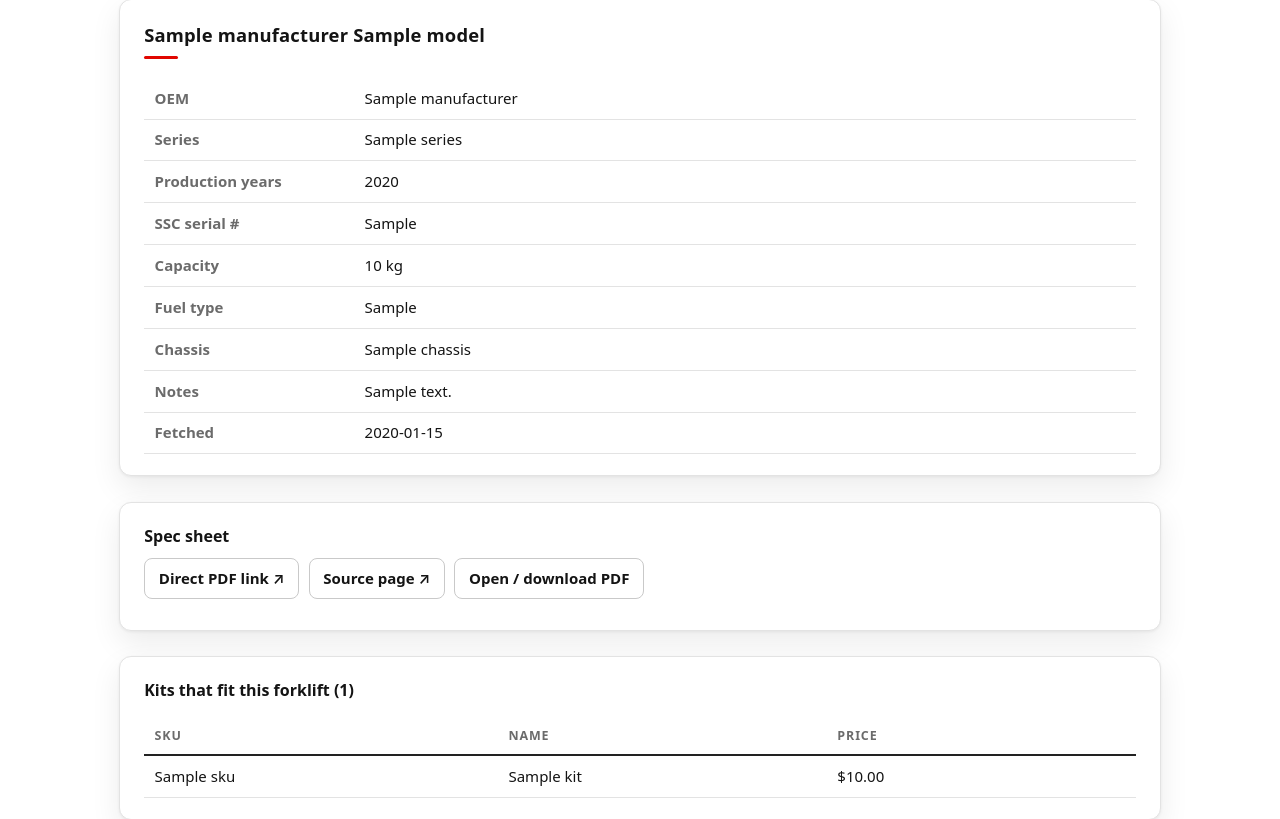
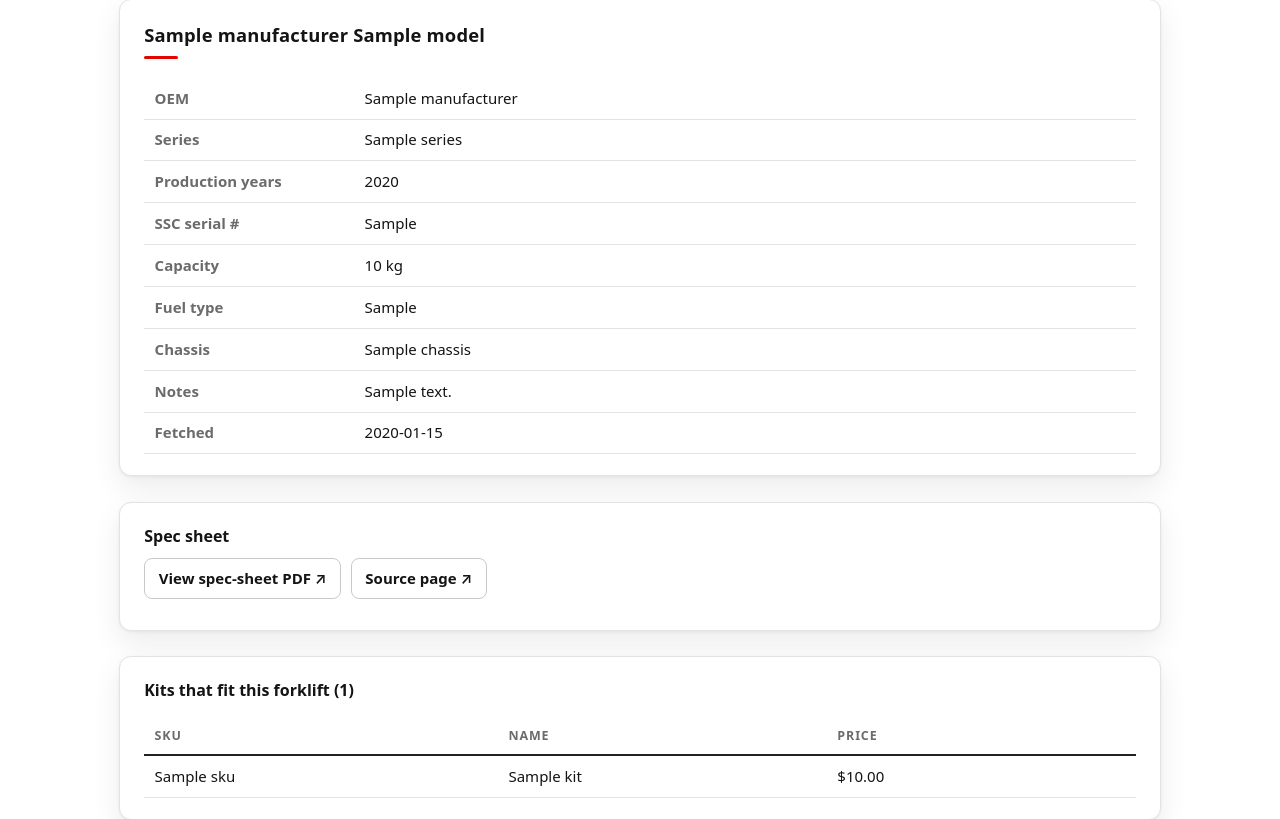
Before and after one commit to lapisspider/forklift_database, a FastAPI app: template app/templates/detail.html in a window 1280 px wide. Shown: the part 112-931 px from the top of the page. Run offline with FastAPI, Linux system fonts and the light colour scheme; a user stored in the database is signed in; tables that the repository leaves empty hold one stand-in row (values such as "Sample post"); the template is opened without the code that fills it: most values are stand-ins (such as "Sample title", 1, 10 or a date in 2020).

Commit message:
Fix BYD spec-sheet links (real sources/PDFs); make PDF button robust (redirect, no broken proxy)

```diff
--- a/app/main.py
+++ b/app/main.py
@@ -395,7 +395,10 @@ def delete_user(uid: int, request: Request, db: Session = Depends(get_db)):
 # ----------------------------------------------------------------------------
 @app.get("/forklift/{fid}/pdf")
 def get_pdf(fid: int, db: Session = Depends(get_db)):
-    """Return the archived PDF if saved, else stream it live from the source."""
+    """Serve the locally archived PDF if saved; otherwise redirect the browser to
+    the spec-sheet link. We never proxy remote content as a PDF — many sources
+    403 the server or return HTML, which would produce a broken 'PDF'. The
+    browser handles the real link (PDF or page) directly."""
     fk = db.get(Forklift, fid)
     if not fk:
         raise HTTPException(404, "Forklift not found")
@@ -406,16 +409,8 @@ def get_pdf(fid: int, db: Session = Depends(get_db)):
 
     target = fk.pdf_url or fk.source_url
     if not target:
-        raise HTTPException(404, "No PDF or source link on this record.")
-
-    try:
-        r = httpx.get(target, follow_redirects=True, timeout=30)
-        r.raise_for_status()
-    except httpx.HTTPError as e:
-        raise HTTPException(502, f"Could not fetch the PDF from source: {e}")
-
-    media = r.headers.get("content-type", "application/pdf")
-    return Response(r.content, media_type=media)
+        raise HTTPException(404, "No spec-sheet link on this record.")
+    return RedirectResponse(target, status_code=307)
 
 
 @app.post("/forklift/{fid}/archive-pdf")
--- a/app/templates/detail.html
+++ b/app/templates/detail.html
@@ -35,23 +35,23 @@
 
 <section class="panel">
   <h3>Spec sheet</h3>
-  {% if fk.source_url or fk.pdf_url %}
+  {% if fk.pdf_url or fk.source_url or fk.pdf_path %}
     <div class="row">
-      {% if fk.pdf_url %}<a class="button" href="{{ fk.pdf_url }}" target="_blank">Direct PDF link ↗</a>{% endif %}
+      {% if fk.pdf_url %}<a class="button" href="{{ fk.pdf_url }}" target="_blank">View spec-sheet PDF ↗</a>{% endif %}
       {% if fk.source_url %}<a class="button" href="{{ fk.source_url }}" target="_blank">Source page ↗</a>{% endif %}
-      <a class="button" href="/forklift/{{ fk.id }}/pdf" target="_blank">Open / download PDF</a>
+      {% if fk.pdf_path %}<a class="button" href="/forklift/{{ fk.id }}/pdf" target="_blank">Download saved copy</a>{% endif %}
     </div>
     <div class="row" style="margin-top:.6rem">
       {% if fk.pdf_path %}
         <span class="badge ok">Permanent copy saved</span>
-      {% elif is_admin %}
+      {% elif is_admin and (fk.pdf_url or fk.source_url) %}
         <form method="post" action="/forklift/{{ fk.id }}/archive-pdf">
           <button type="submit">Save a permanent copy</button>
         </form>
       {% endif %}
     </div>
   {% else %}
-    <p class="muted">No source link on this record.</p>
+    <p class="muted">No spec-sheet link on this record.</p>
   {% endif %}
 </section>
 
```
Also changed, not shown: fix_byd_links.py (added, +35 -0 lines), deploy/seed.db.
